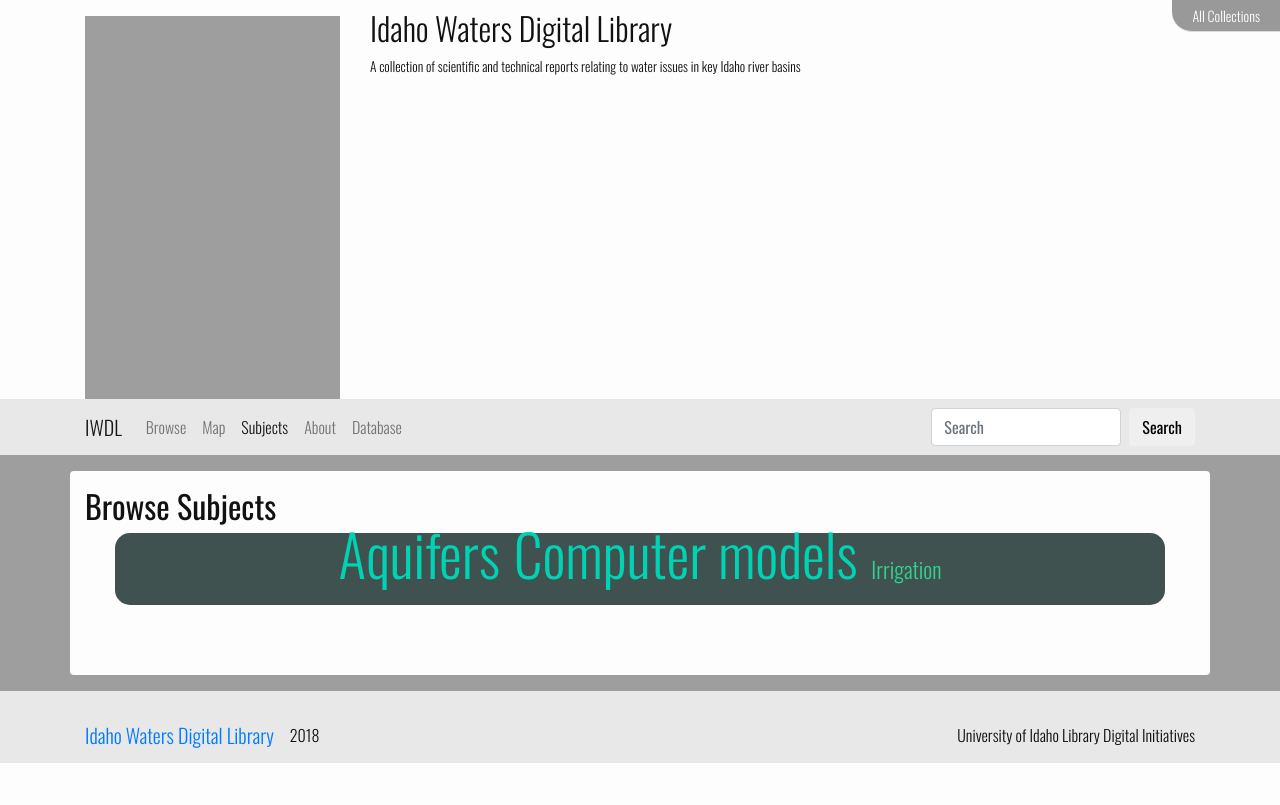
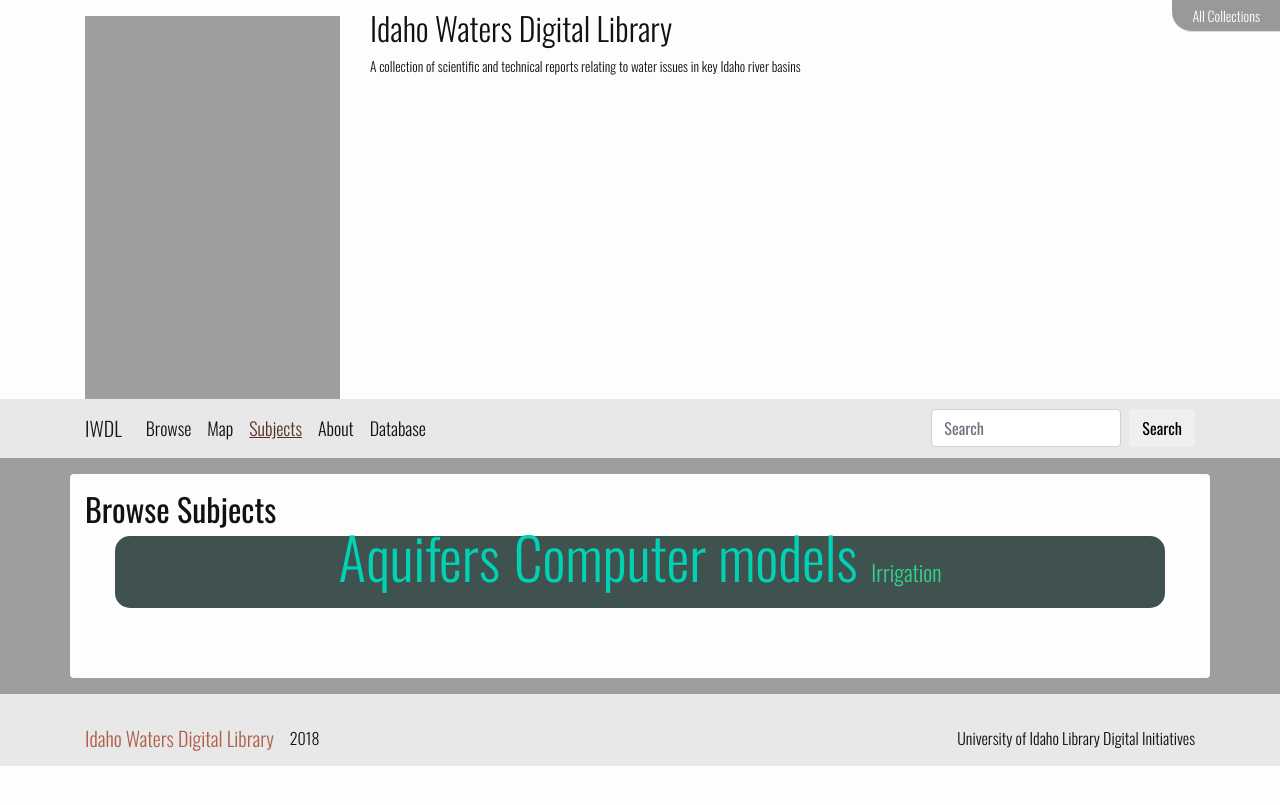
Before and after one commit to uidaholib/iwdl_source, a Jekyll site: the page built from subjects.md, in a window 1280 px wide. Shown: the top 805 px of the page. Built offline with Jekyll 4.4.1, drawn with Linux system fonts in a browser that asks for light colours.

Commit message:
add custom css

```diff
--- a/_sass/_custom.scss
+++ b/_sass/_custom.scss
@@ -1,3 +1,4 @@
+/* base */
 body {
     font-family: $base-font-family;
     font-size: $base-font-size;
@@ -6,8 +7,13 @@
     color: $text-color;
     background: $background-color;
 }
-nav, footer {
-    background: $nav-background;
+a {
+    color: $link-color;
+    text-decoration: none;
+    &:hover {
+        color: $text-color;
+        text-decoration: underline;
+    }
 }
 main {
     background: $background-texture;
@@ -15,6 +21,7 @@
         background: $background-color;
     }
 }
+/* banner */
 #title {
     a {
         font-size: 32px;
@@ -25,8 +32,24 @@
         font-size: 13.5px;
     }
  }
+/* nav bar */
+.navbar-light .navbar-nav .nav-link {
+    font-size: 18px;
+    color: $text-color;
+}
+.navbar-light .navbar-nav .nav-link:focus, .navbar-light .navbar-nav .nav-link:hover {
+    //color: rgba(0,0,0,.7);
+    text-decoration: underline;
+}
+.navbar-light .navbar-nav .active>.nav-link, .navbar-light .navbar-nav .nav-link.active, .navbar-light .navbar-nav .nav-link.show, .navbar-light .navbar-nav .show>.nav-link {
+    color: darken($link-color, 25%);
+    text-decoration: underline;
+}
+nav, footer {
+    background: $nav-background;
+}
+
 /** Begin Collections Pull **/
-
 #collectionlist a{
     color:#fff;
     font-size:15px;
--- a/assets/css/main.scss
+++ b/assets/css/main.scss
@@ -14,7 +14,7 @@
 $background-texture: url(https://www.lib.uidaho.edu/digital/grey_wash_wall.png) repeat scroll;
 $background-color: #fdfdfd;
 $nav-background: #e8e8e8; //#CBCCD0;
-$brand-color:      #B06048;
+$link-color:      #B06048;
 
 $grey-color:       #828282;
 $grey-color-light: lighten($grey-color, 40%);
```
Also changed, not shown: _sass/_uidaho.scss (deleted).
